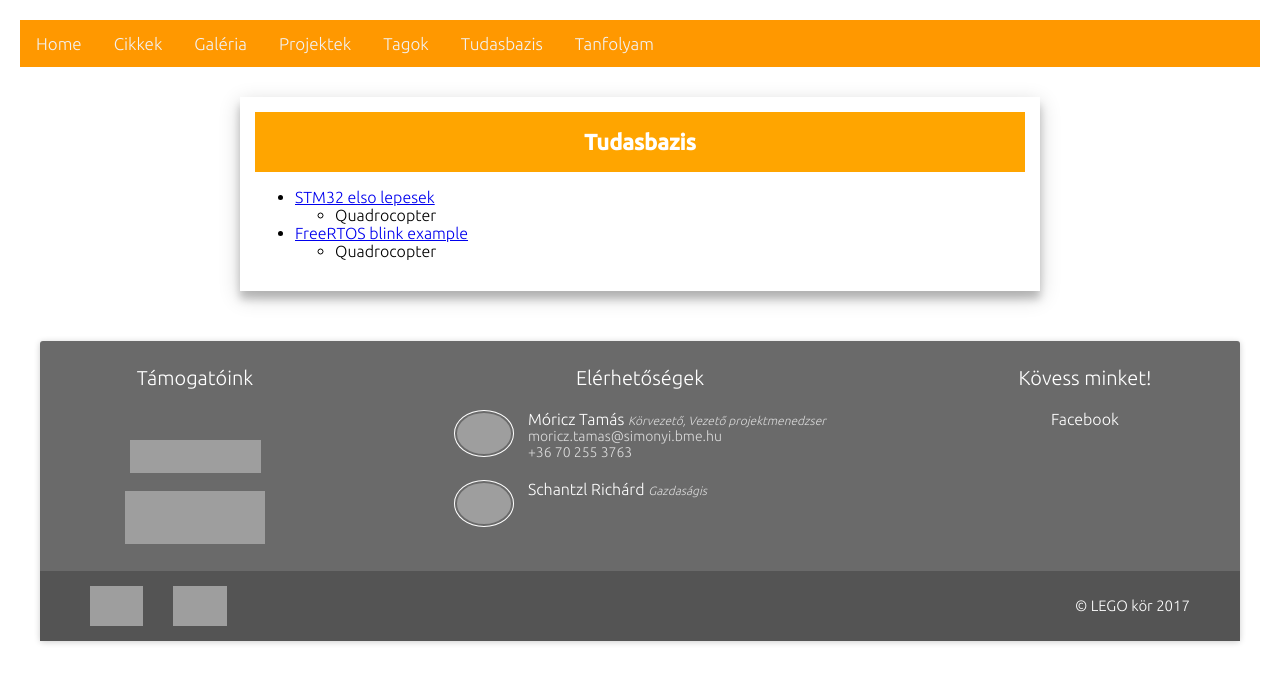
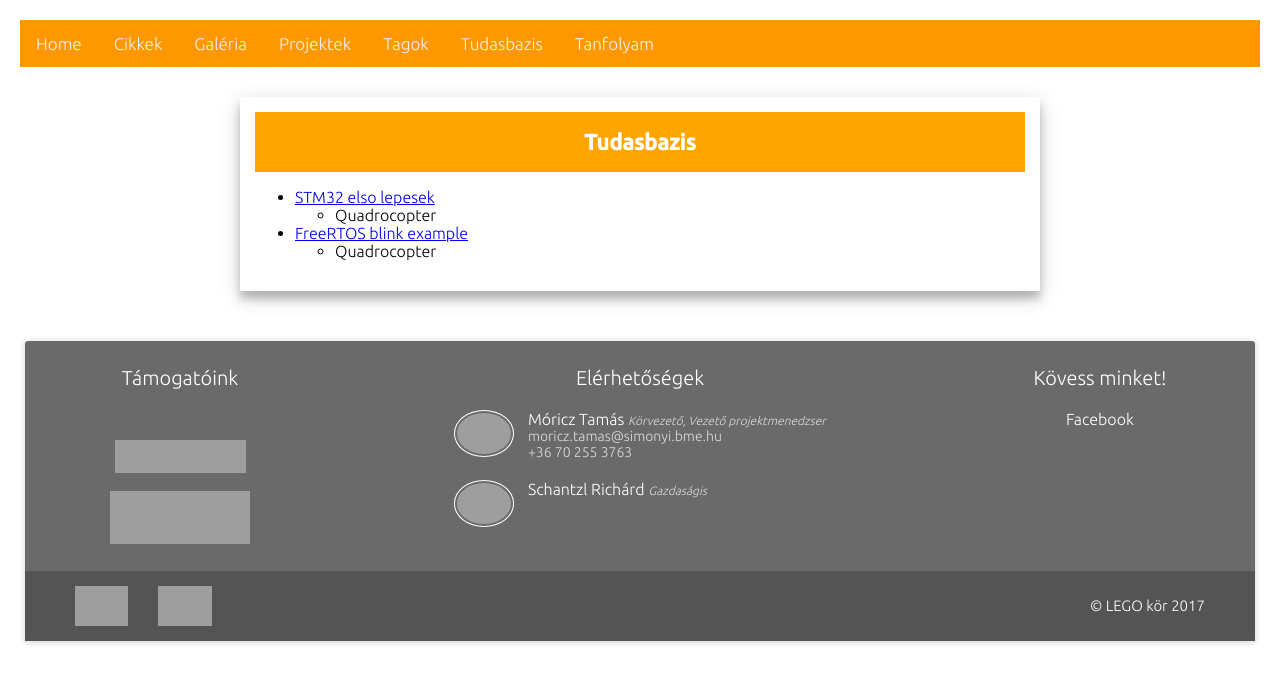
Before and after one commit to legokor/legokor.hu, a Jekyll site: the page built from tudasbazis.html, in a window 1280 px wide. Shown: the top 683 px of the page. Built offline with Jekyll 4.4.1, drawn with Linux system fonts in a browser that asks for light colours; grey boxes are pictures that could not be loaded.

Commit message:
footer update

```diff
--- a/css/footer.css
+++ b/css/footer.css
@@ -4,7 +4,7 @@ footer {
   border-radius: 3px;
   box-shadow: 0px 1px 6px rgba(0, 0, 0, 0.2);
   height: 300px;
-  margin: 50px 20px 20px 20px;
+  margin: 50px 5px 5px 5px;
 }
 
 footer a, footer a:visited {
@@ -139,7 +139,7 @@ footer a, footer a:visited {
     position: static;
   }
 
-  .footer-column-middle {
+  .footer-column-center {
     margin-bottom: 30px;
   }
 
@@ -168,10 +168,14 @@ footer a, footer a:visited {
   a.sch-logo {
     float: right;
   }
+
+  a.simonyi-logo {
+    padding: 0;
+  }
 }
 
 @media screen and (max-width: 500px) {
-  .footer-column-middle {
+  .footer-column-center {
     display: block;
   }
 
```
